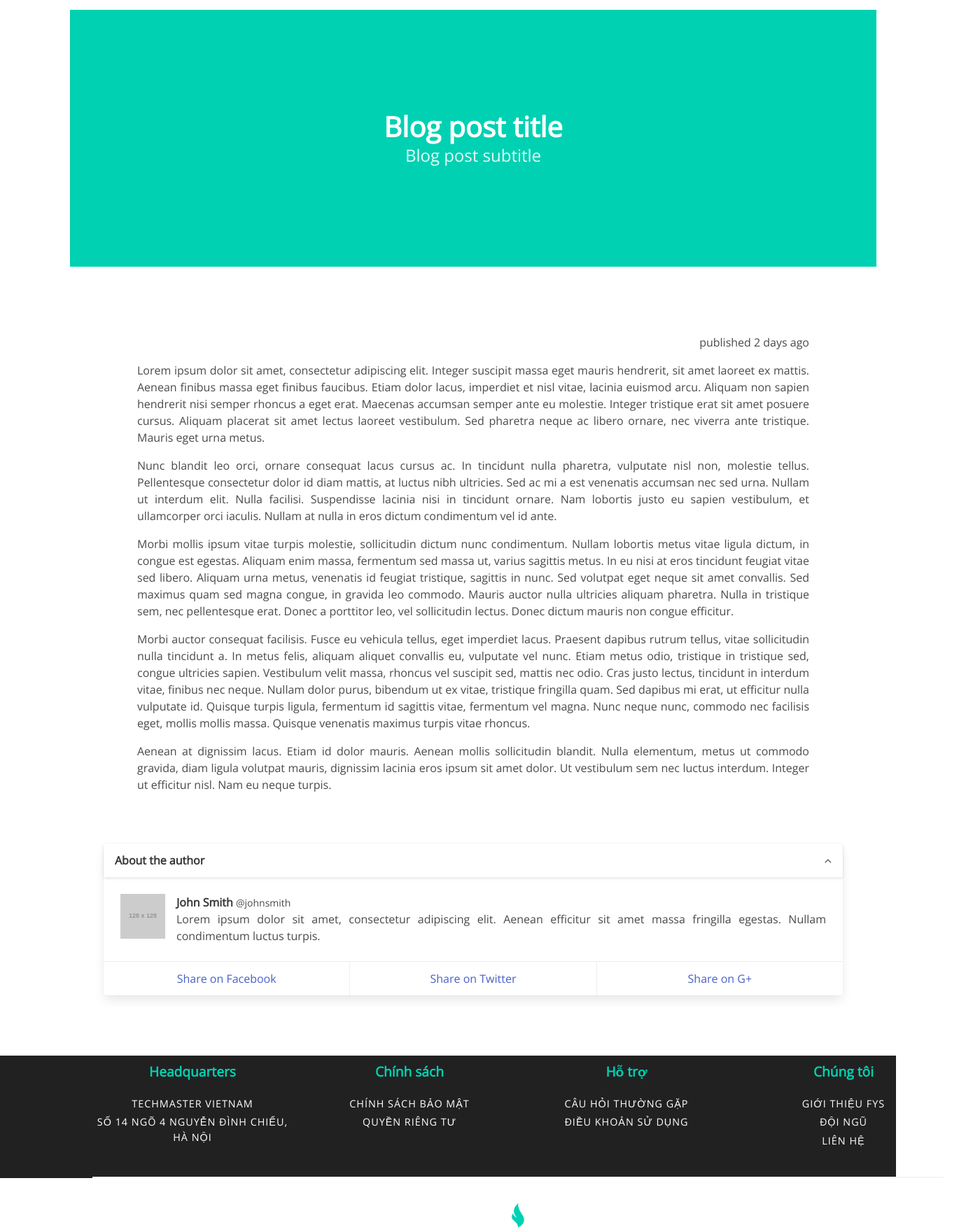
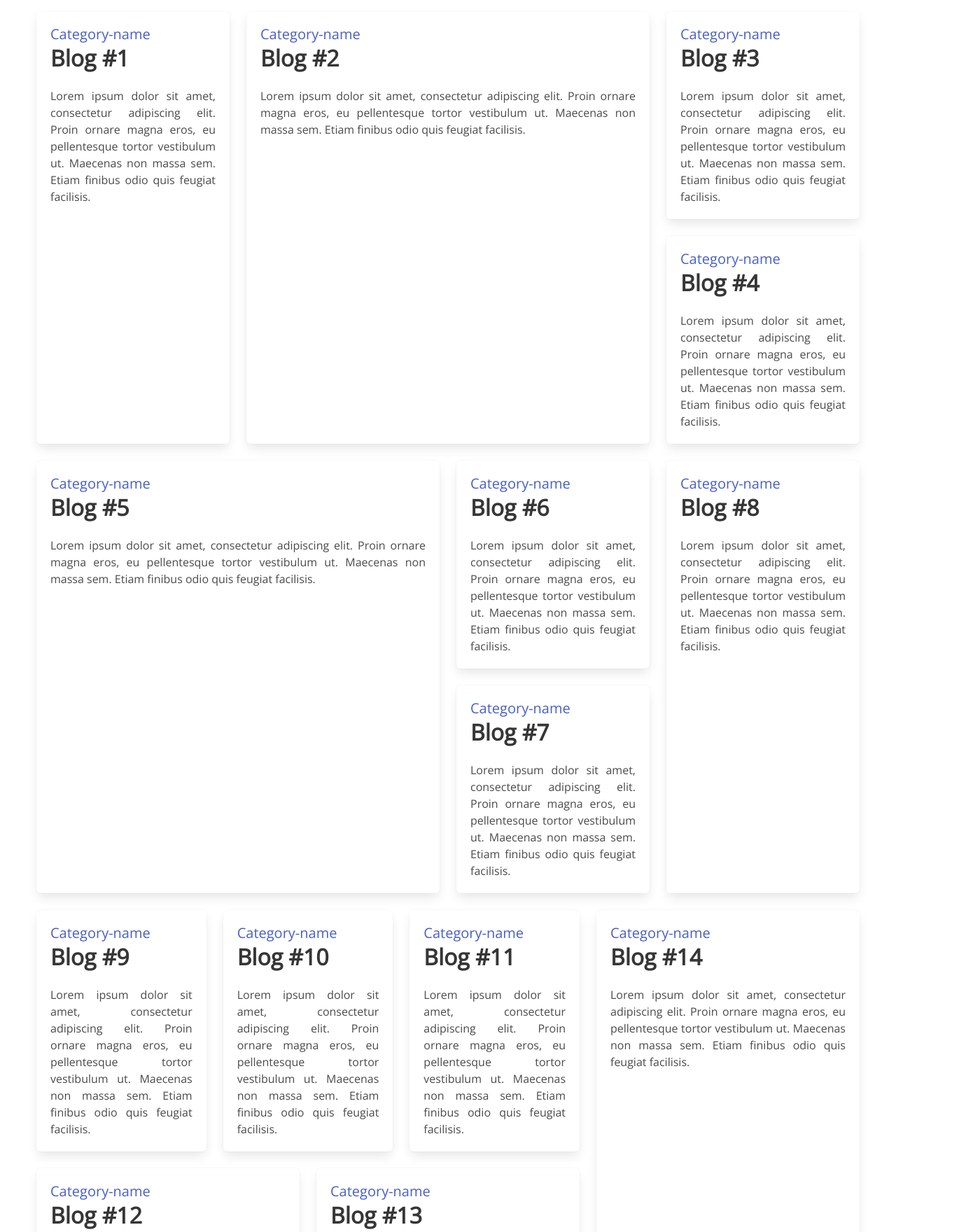
Before and after one commit to chrisph124/fys, a Nuxt app: page /blog in a window 1280 px wide. Shown: the part 100-1860 px from the top of the page at 70% size, 1380 px wide, since content can reach past the window. Built offline with nearby package versions, Linux system fonts and the light colour scheme.

Commit message:
Adding blog layout

```diff
--- a/pages/blog.vue
+++ b/pages/blog.vue
@@ -1,92 +1,271 @@
 <template>
-  <div class="container">
+  <div class="column">
 
-    <section class="hero is-primary is-medium">
-      <div class="hero-body">
-        <div class=" has-text-centered">
-          <h1 class="title is-2">
-            Blog post title
-          </h1>
-          <h2 class="subtitle is-4">
-            Blog post subtitle
-          </h2>
-        </div>
+    <div class="tile is-ancestor">
+      <div class="tile is-parent">
+        <article class="tile is-child red post box">
+          <!-- content here -->
+          <p class="subtitle">
+            <a href="#">
+              Category-name
+            </a>
+          </p>
+          <p class="title">
+            Blog #1
+          </p>
+          <p>
+            Lorem ipsum dolor sit amet, consectetur adipiscing elit. Proin ornare magna eros, eu pellentesque tortor vestibulum ut. Maecenas non massa sem. Etiam finibus odio quis feugiat facilisis.
+          </p>
+        </article>
       </div>
-    </section>
+      <!-- is-parent -->
 
-    <section class="section blog">
-        <div class="columns">
-          <div class="column is-12">
-            <div class="content blog-post section">
-              <p class="has-text-right has-text-muted">published 2 days ago</p>
+      <div class="tile is-parent is-6">
+        <article class="tile is-child red post box">
+          <!-- content here -->
+          <p class="subtitle">
+            <a href="#">
+              Category-name
+            </a>
+          </p>
+          <p class="title">
+            Blog #2
+          </p>
+          <p>
+            Lorem ipsum dolor sit amet, consectetur adipiscing elit. Proin ornare magna eros, eu pellentesque tortor vestibulum ut. Maecenas non massa sem. Etiam finibus odio quis feugiat facilisis.
+          </p>
+        </article>
+      </div>
+      <!-- is-6 -->
+
+      <div class="tile is-vertical is-parent">
+        <article class="tile is-child blue post box">
+          <!-- content here -->
+          <p class="subtitle">
+            <a href="#">
+              Category-name
+            </a>
+          </p>
+          <p class="title">
+            Blog #3
+          </p>
+          <p>
+            Lorem ipsum dolor sit amet, consectetur adipiscing elit. Proin ornare magna eros, eu pellentesque tortor vestibulum ut. Maecenas non massa sem. Etiam finibus odio quis feugiat facilisis.
+          </p>
+        </article>
+        <article class="tile is-child gold post box">
+          <!-- content here -->
+          <p class="subtitle">
+            <a href="#">
+              Category-name
+            </a>
+          </p>
+          <p class="title">
+            Blog #4
+          </p>
+          <p>
+            Lorem ipsum dolor sit amet, consectetur adipiscing elit. Proin ornare magna eros, eu pellentesque tortor vestibulum ut. Maecenas non massa sem. Etiam finibus odio quis feugiat facilisis.
+          </p>
+        </article>
+      </div>
+      <!-- is-vertical -->
+    </div>
+    <!-- first-row -->
+
+    <div class="tile is-ancestor">
+      <div class="tile is-parent is-6">
+        <article class="tile is-child red post box">
+          <!-- content here -->
+          <p class="subtitle">
+            <a href="#">
+              Category-name
+            </a>
+          </p>
+          <p class="title">
+            Blog #5
+          </p>
+          <p>
+            Lorem ipsum dolor sit amet, consectetur adipiscing elit. Proin ornare magna eros, eu pellentesque tortor vestibulum ut. Maecenas non massa sem. Etiam finibus odio quis feugiat facilisis.
+          </p>
+        </article>
+      </div>
+      <!-- is-6 -->
+
+      <div class="tile is-vertical is-parent">
+        <article class="tile is-child blue post box">
+          <!-- content here -->
+          <p class="subtitle">
+            <a href="#">
+              Category-name
+            </a>
+          </p>
+          <p class="title">
+            Blog #6
+          </p>
+          <p>
+            Lorem ipsum dolor sit amet, consectetur adipiscing elit. Proin ornare magna eros, eu pellentesque tortor vestibulum ut. Maecenas non massa sem. Etiam finibus odio quis feugiat facilisis.
+          </p>
+        </article>
+        <article class="tile is-child gold post box">
+          <!-- content here -->
+          <p class="subtitle">
+            <a href="#">
+              Category-name
+            </a>
+          </p>
+          <p class="title">
+            Blog #7
+          </p>
+          <p>
+            Lorem ipsum dolor sit amet, consectetur adipiscing elit. Proin ornare magna eros, eu pellentesque tortor vestibulum ut. Maecenas non massa sem. Etiam finibus odio quis feugiat facilisis.
+          </p>
+        </article>
+      </div>
+      <!-- is-vertical -->
+
+      <div class="tile is-parent">
+        <article class="tile is-child red post box">
+          <!-- content here -->
+          <p class="subtitle">
+            <a href="#">
+              Category-name
+            </a>
+          </p>
+          <p class="title">
+            Blog #8
+          </p>
+          <p>
+            Lorem ipsum dolor sit amet, consectetur adipiscing elit. Proin ornare magna eros, eu pellentesque tortor vestibulum ut. Maecenas non massa sem. Etiam finibus odio quis feugiat facilisis.
+          </p>
+        </article>
+      </div>
+      <!-- is-parent -->
+    </div>
+    <!-- second-row -->
+
+    <div class="tile is-ancestor">
+
+      <div class="tile is-vertical is-8">
+
+        <div class="tile">
+          <div class="tile is-parent">
+            <article class="tile is-child red post box">
+              <!-- content here -->
+              <p class="subtitle">
+                <a href="#">
+                  Category-name
+                </a>
+              </p>
+              <p class="title">
+                Blog #9
+              </p>
               <p>
-                Lorem ipsum dolor sit amet, consectetur adipiscing elit. Integer suscipit massa eget mauris hendrerit, sit amet laoreet ex mattis. Aenean finibus massa eget finibus faucibus. Etiam dolor lacus, imperdiet et nisl vitae, lacinia euismod arcu. Aliquam non sapien hendrerit nisi semper rhoncus a eget erat. Maecenas accumsan semper ante eu molestie. Integer tristique erat sit amet posuere cursus. Aliquam placerat sit amet lectus laoreet vestibulum. Sed pharetra neque ac libero ornare, nec viverra ante tristique. Mauris eget urna metus.
+                Lorem ipsum dolor sit amet, consectetur adipiscing elit. Proin ornare magna eros, eu pellentesque tortor vestibulum ut. Maecenas non massa sem. Etiam finibus odio quis feugiat facilisis.
               </p>
-
+            </article>
+          </div>
+          <div class="tile is-parent">
+            <article class="tile is-child red post box">
+              <!-- content here -->
+              <p class="subtitle">
+                <a href="#">
+                  Category-name
+                </a>
+              </p>
+              <p class="title">
+                Blog #10
+              </p>
               <p>
-                Nunc blandit leo orci, ornare consequat lacus cursus ac. In tincidunt nulla pharetra, vulputate nisl non, molestie tellus. Pellentesque consectetur dolor id diam mattis, at luctus nibh ultricies. Sed ac mi a est venenatis accumsan nec sed urna. Nullam ut interdum elit. Nulla facilisi. Suspendisse lacinia nisi in tincidunt ornare. Nam lobortis justo eu sapien vestibulum, et ullamcorper orci iaculis. Nullam at nulla in eros dictum condimentum vel id ante.
+                Lorem ipsum dolor sit amet, consectetur adipiscing elit. Proin ornare magna eros, eu pellentesque tortor vestibulum ut. Maecenas non massa sem. Etiam finibus odio quis feugiat facilisis.
               </p>
-
+            </article>
+          </div>
+          <div class="tile is-parent">
+            <article class="tile is-child red post box">
+              <!-- content here -->
+              <p class="subtitle">
+                <a href="#">
+                  Category-name
+                </a>
+              </p>
+              <p class="title">
+                Blog #11
+              </p>
               <p>
-                Morbi mollis ipsum vitae turpis molestie, sollicitudin dictum nunc condimentum. Nullam lobortis metus vitae ligula dictum, in congue est egestas. Aliquam enim massa, fermentum sed massa ut, varius sagittis metus. In eu nisi at eros tincidunt feugiat vitae sed libero. Aliquam urna metus, venenatis id feugiat tristique, sagittis in nunc. Sed volutpat eget neque sit amet convallis. Sed maximus quam sed magna congue, in gravida leo commodo. Mauris auctor nulla ultricies aliquam pharetra. Nulla in tristique sem, nec pellentesque erat. Donec a porttitor leo, vel sollicitudin lectus. Donec dictum mauris non congue efficitur.
+                Lorem ipsum dolor sit amet, consectetur adipiscing elit. Proin ornare magna eros, eu pellentesque tortor vestibulum ut. Maecenas non massa sem. Etiam finibus odio quis feugiat facilisis.
               </p>
-
-              <p>
-                Morbi auctor consequat facilisis. Fusce eu vehicula tellus, eget imperdiet lacus. Praesent dapibus rutrum tellus, vitae sollicitudin nulla tincidunt a. In metus felis, aliquam aliquet convallis eu, vulputate vel nunc. Etiam metus odio, tristique in tristique sed, congue ultricies sapien. Vestibulum velit massa, rhoncus vel suscipit sed, mattis nec odio. Cras justo lectus, tincidunt in interdum vitae, finibus nec neque. Nullam dolor purus, bibendum ut ex vitae, tristique fringilla quam. Sed dapibus mi erat, ut efficitur nulla vulputate id. Quisque turpis ligula, fermentum id sagittis vitae, fermentum vel magna. Nunc neque nunc, commodo nec facilisis eget, mollis mollis massa. Quisque venenatis maximus turpis vitae rhoncus.
-              </p>
-
-              <p>
-                Aenean at dignissim lacus. Etiam id dolor mauris. Aenean mollis sollicitudin blandit. Nulla elementum, metus ut commodo gravida, diam ligula volutpat mauris, dignissim lacinia eros ipsum sit amet dolor. Ut vestibulum sem nec luctus interdum. Integer ut efficitur nisl. Nam eu neque turpis.
-              </p>
-            </div>
-            <div class="card is-fullwidth">
-              <header class="card-header">
-                <p class="card-header-title">
-                  About the author
-                </p>
-                <a class="card-header-icon" href="#top">
-                  <i class="fa fa-angle-up"></i>
-                </a>
-              </header>
-              <div class="card-content">
-                <article class="media">
-                  <div class="media-left">
-                    <figure class="image is-64x64">
-                      <img src="http://placehold.it/128x128" alt="Image">
-                    </figure>
-                  </div>
-                  <div class="media-content">
-                    <div class="content">
-                      <p>
-                        <strong>John Smith</strong> <small>@johnsmith</small>
-                        <br>
-                        Lorem ipsum dolor sit amet, consectetur adipiscing elit. Aenean efficitur sit amet massa fringilla egestas. Nullam condimentum luctus turpis.
-                      </p>
-                    </div>
-                  </div>
-                </article>
-              </div>
-              <footer class="card-footer">
-                <a class="card-footer-item">Share on Facebook</a>
-                <a class="card-footer-item">Share on Twitter</a>
-                <a class="card-footer-item">Share on G+</a>
-              </footer>
-            </div>
+            </article>
           </div>
         </div>
-    </section>
+        <!-- first-tile-in-is-8 -->
+
+        <div class="tile">
+          <div class="tile is-parent">
+            <article class="tile is-child red post box">
+              <!-- content here -->
+              <p class="subtitle">
+                <a href="#">
+                  Category-name
+                </a>
+              </p>
+              <p class="title">
+                Blog #12
+              </p>
+              <p>
+                Lorem ipsum dolor sit amet, consectetur adipiscing elit. Proin ornare magna eros, eu pellentesque tortor vestibulum ut. Maecenas non massa sem. Etiam finibus odio quis feugiat facilisis.
+              </p>
+            </article>
+          </div>
+          <div class="tile is-parent">
+            <article class="tile is-child red post box">
+              <!-- content here -->
+              <p class="subtitle">
+                <a href="#">
+                  Category-name
+                </a>
+              </p>
+              <p class="title">
+                Blog #13
+              </p>
+              <p>
+                Lorem ipsum dolor sit amet, consectetur adipiscing elit. Proin ornare magna eros, eu pellentesque tortor vestibulum ut. Maecenas non massa sem. Etiam finibus odio quis feugiat facilisis.
+              </p>
+            </article>
+          </div>
+
+        </div>
+        <!-- second-tile-in-is-8 -->
+
+      </div>
+      <!-- is-8 -->
+
+      <div class="tile is-parent">
+        <article class="tile is-child red post box">
+          <!-- content here -->
+          <p class="subtitle">
+            <a href="#">
+              Category-name
+            </a>
+          </p>
+          <p class="title">
+            Blog #14
+          </p>
+          <p>
+            Lorem ipsum dolor sit amet, consectetur adipiscing elit. Proin ornare magna eros, eu pellentesque tortor vestibulum ut. Maecenas non massa sem. Etiam finibus odio quis feugiat facilisis.
+          </p>
+        </article>
+      </div>
+      <!-- is-parent -->
+
+    </div>
+    <!-- third-row -->
+
   </div>
-
 </template>
 
 <style>
-.container {
-    margin: 50px 100px;
-    padding: 0;
+.is-ancestor {
+  max-height: 10rem;
+  padding: 0 2.5rem
 }
-
-.title, .subtitle, .hero-body {
-    padding: 0
-}
-
 </style>
```
